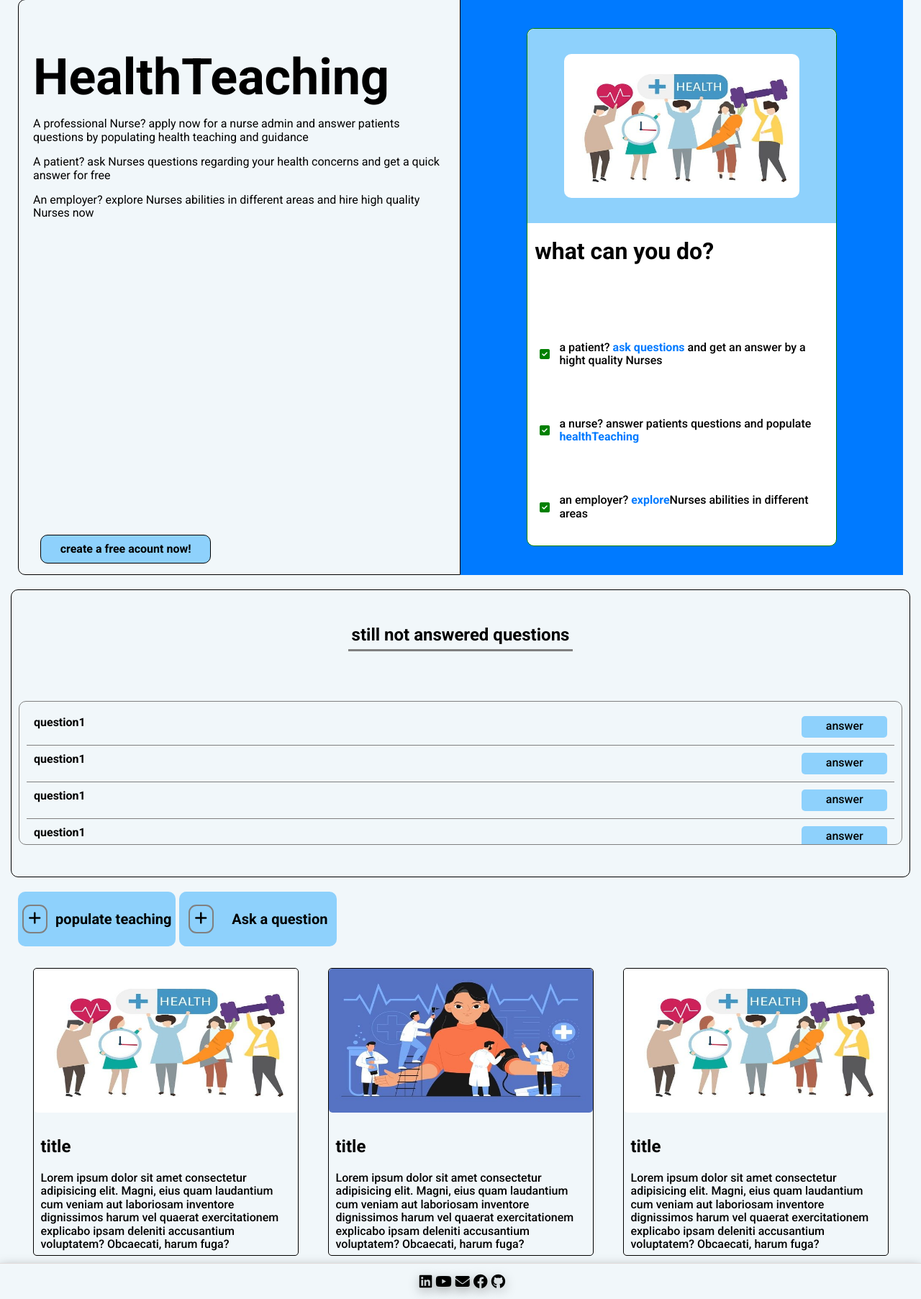
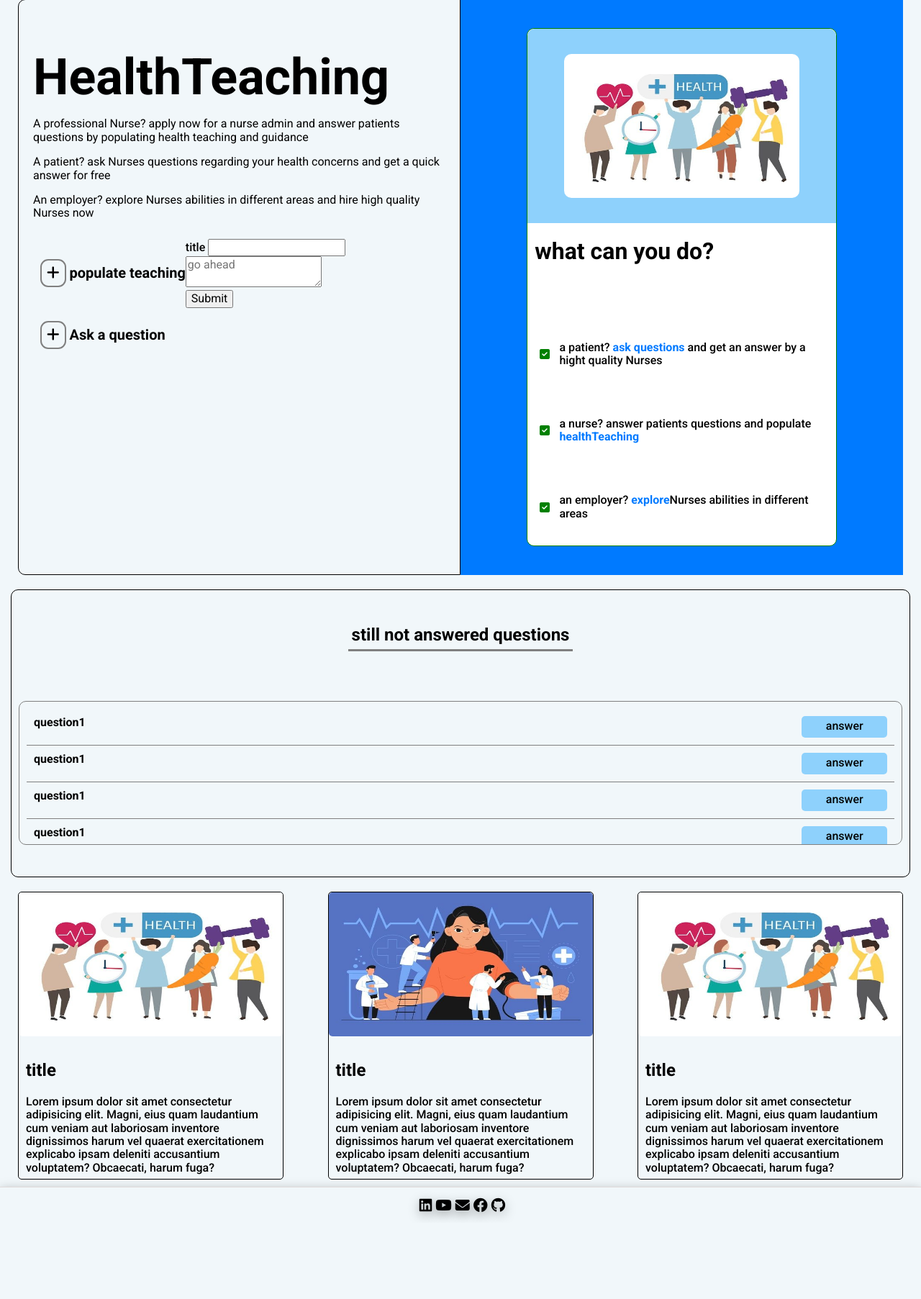
Before and after one commit to mostafa-abokhadra/NPH_v2, a Flask app: page /healthTeaching in a window 1280 px wide. Shown: the part 86-1891 px from the top of the page at 72% size. After the commit the page ends 1780 px from the top, so only its background shows below. Run offline with Flask 3, Linux system fonts and the light colour scheme.

Commit message:
updating ht

```diff
--- a/NursePatientHub/static/css/healthTeaching.css
+++ b/NursePatientHub/static/css/healthTeaching.css
@@ -22,7 +22,63 @@
     border-radius: 10px 0px 0px 10px;
 }
 
-.ht-landing .container .parag-photo .explaination .new_account {
+.ht-landing .container .parag-photo .explaination .options {
+    /* width: 60%; */
+    padding: 10px;
+    margin-top: 10px;
+    display: flex;
+    flex-wrap: wrap;
+    justify-content: flex-start;
+    align-items: center;
+    /* background-color: #068932; */
+}
+
+.ht-landing .container .parag-photo .explaination .options .styling-div {
+    width: 100%;
+    display: flex;
+    flex-wrap: wrap;
+    /* background-color: red; */
+}
+
+.ht-landing .container .parag-photo .explaination .options .populate,
+.ask {
+    /* width: 60%; */
+    display: flex;
+    justify-content: space-around;
+    align-items: center;
+    border-radius: 10px;
+    margin-right: 5px;
+    transition: 0.3s;
+    /* background-color: #8ed1fc; */
+    /* background-color: red; */
+}
+
+
+.plus-logo {
+    padding: 7px;
+    border: 2px solid grey;
+    border-radius: 11px;
+    transition: 0.3s;
+}
+
+.plus-logo:hover {
+    cursor: pointer;
+    background-color: rgb(225, 232, 237);
+}
+
+.plus-logo i {
+    font-size: 20px;
+}
+
+.ht-landing .container .parag-photo .explaination .populate h4,
+.ask h4 {
+    transition: 1s;
+    font-weight: bold;
+    font-size: 20px;
+    margin-left: 5px;
+}
+
+/* .ht-landing .container .parag-photo .explaination .new_account {
     padding: 10px;
     position: absolute;
     bottom: 5px;
@@ -43,7 +99,7 @@
     justify-content: center;
     align-items: center;
     text-decoration: none;
-}
+} */
 
 .arrow {
     position: absolute;
@@ -69,11 +125,11 @@
     opacity: 0.8;
 }
 
-.ht-landing .container .parag-photo .explaination .new_account:hover {
+/* .ht-landing .container .parag-photo .explaination .new_account:hover {
     cursor: pointer;
     font-size: larger;
     opacity: 0.9;
-}
+} */
 
 .ht-landing .container .parag-photo .explaination .healthTeaching {
     width: 100%;
@@ -231,57 +287,13 @@
     font-size: larger;
 }
 
-.ht-landing .container .options {
-    width: 60%;
-    padding: 10px;
-    margin-top: 10px;
-    display: flex;
-    justify-content: flex-start;
-    align-items: center;
-    /* background-color: #068932; */
-}
-
-.ht-landing .container .options .populate,
-.ask {
-    width: 30%;
-    display: flex;
-    justify-content: space-around;
-    align-items: center;
-    border-radius: 10px;
-    margin-right: 5px;
-    background-color: #8ed1fc;
-    /* background-color: red; */
-}
-
-.plus-logo {
-    padding: 7px;
-    border: 2px solid grey;
-    border-radius: 11px;
-    transition: 0.3s;
-}
-
-.plus-logo:hover {
-    cursor: pointer;
-    opacity: 0.7;
-}
-
-.plus-logo i {
-    font-size: 20px;
-}
-
-.ht-landing .container .populate h4,
-.ask h4 {
-    font-weight: bold;
-    font-size: 20px;
-}
-
 .ht-landing .container .puplished-ht {
     padding: 10px;
     width: 100%;
     margin-top: 10px;
     display: flex;
     flex-wrap: wrap;
-    justify-content: space-around;
+    justify-content: space-between;
     align-items: center;
 }
 
--- a/NursePatientHub/static/js/healthTeaching.js
+++ b/NursePatientHub/static/js/healthTeaching.js
@@ -1,5 +1,41 @@
-let arrow = document.querySelector(".arrow")
-arrow.addEventListener('click', arrowClick)
-async function arrowClick() {
-    location.href = "#questionsToAnswer"
+try {
+    let arrow = document.querySelector(".arrow")
+    arrow.addEventListener('click', arrowClick)
+    async function arrowClick() {
+        location.href = "#questionsToAnswer"
+    }
+} catch (err) {
+    console.log('some error')
 }
+
+// let populate = document.querySelector('.populate .plus-logo')
+// let ask = document.querySelector('.ask .plus-logo')
+// ask.addEventListener('click', pop_question)
+
+// async function pop_question() {
+//     let populate = document.querySelector('.populate')
+//     let ask_logo = document.querySelector('.ask .plus-logo')
+
+//     let parent = document.querySelector('.ask')
+//     let div = document.createElement('div')
+//     let textarea = document.createElement('textarea')
+//     let submit = document.createElement('input')
+
+//     populate.setAttribute('style', 'display: none;')
+//     ask_logo.setAttribute('style', 'display: none;')
+
+//     div.setAttribute('style', 'display: flex; flex-wrap: wrap; z-index: 1; transition: 0.3s; width: 100%;')
+
+//     textarea.setAttribute('name', 'patient-question')
+//     textarea.setAttribute('placeholder', 'write your question')
+//     textarea.setAttribute('maxlength', '100')
+//     textarea.setAttribute('style', 'width: 100%;')
+
+//     submit.setAttribute('type', 'submit')
+//     submit.setAttribute('value', 'send')
+//     submit.setAttribute('style', 'margin-top: 5px;')
+//     div.appendChild(textarea)
+//     div.appendChild(submit)
+//     parent.appendChild(div)
+
+// }
--- a/NursePatientHub/templates/healthTeaching.html
+++ b/NursePatientHub/templates/healthTeaching.html
@@ -14,6 +14,7 @@
         <div class="parag-photo">
             <div class="explaination">
                 <h1 class="healthTeaching">HealthTeaching</h1>
+
                 <div class="ht-landig-parag">
                     <p>A professional Nurse? apply now for a nurse admin and answer
                         patients questions by populating health teaching and guidance
@@ -27,16 +28,37 @@
                         and hire high quality Nurses now
                     </p>
                 </div>
-                {%if current_user.is_authenticated%}
-                    <div class="arrow">
-                        <i class="fa-solid fa-arrow-down"></i>
+
+                <div class="options">
+                    <div class="styling-div">
+                        <div class="populate">
+                            <div class="plus-logo">
+                                <i class="fa-solid fa-plus"></i>
+                            </div>
+                            <h4>populate teaching</h4>
+                            <div class="populate-popup">
+                                <div class="title-input">
+                                    <label>title</label>
+                                    <input name="ht-title" type="text" maxlength="100">
+                                </div>
+                                <div class="textarea-div">
+                                    <textarea placeholder="go ahead"></textarea>
+                                </div>
+                                <div class="submit-div">
+                                    <input type="submit" vlaue="send">
+                                </div>
+                            </div>
+                        </div>
                     </div>
-                {%else%}
-                    <div class="new_account">
-                        <a href="{{url_for('signUp')}}" class="signUp">create a free acount now!</a>
+                    <div class="styling-div">
+                        <div class="ask">
+                            <div class="plus-logo">
+                                <i class="fa-solid fa-plus"></i>
+                            </div>
+                            <h4>Ask a question</h4>
+                        </div>
                     </div>
-                {%endif%}
-
+                </div>
             </div>
 
             <div class="ht-photo">
@@ -90,7 +112,7 @@
                 </div>
             </div>
         </div>
-        <div class="options">
+        <!-- <div class="options">
             <div class="populate">
                 <div class="plus-logo">
                     <i class="fa-solid fa-plus"></i>
@@ -103,7 +125,7 @@
                 </div>
                 <h4>Ask a question</h4>
             </div>
-        </div>
+        </div> -->
         <div class="puplished-ht">
             <div class="a-ht">
                 <img src="{{url_for('static', filename='imgs/healthTeaching.jpg')}}"/>
```
